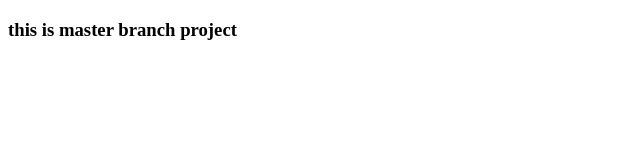
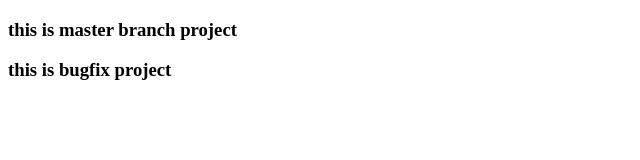
Before and after one commit to moulilalam/HYD-CLONE, a plain HTML site: page index.html in a window 1280 px wide. Shown: the whole page, without its empty margins (0-640 px from the left). Drawn offline with Linux system fonts and the light colour scheme.

Commit message:
bugfix project

```diff
--- a/index.html
+++ b/index.html
@@ -7,5 +7,6 @@
 </head>
 <body>
     <h3>this is master branch project</h3>
+    <h3>this is bugfix project</h3>
 </body>
 </html>
```
